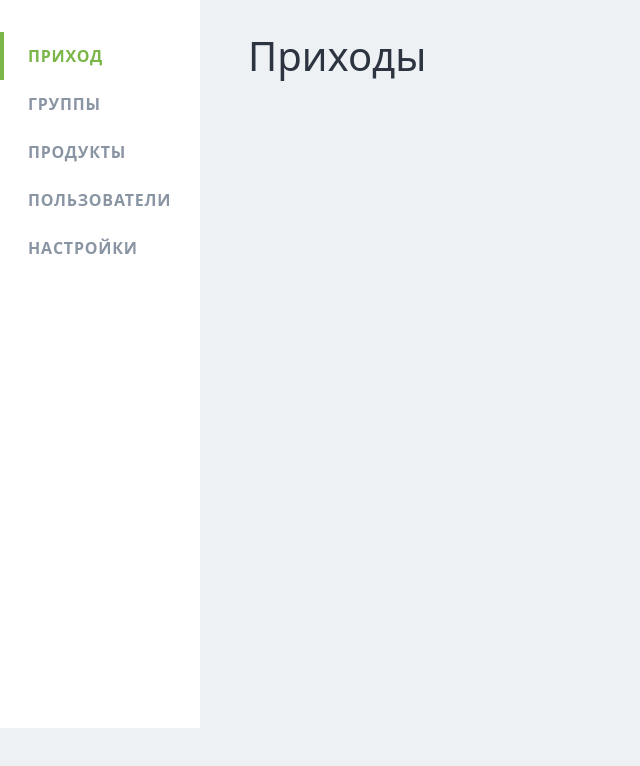
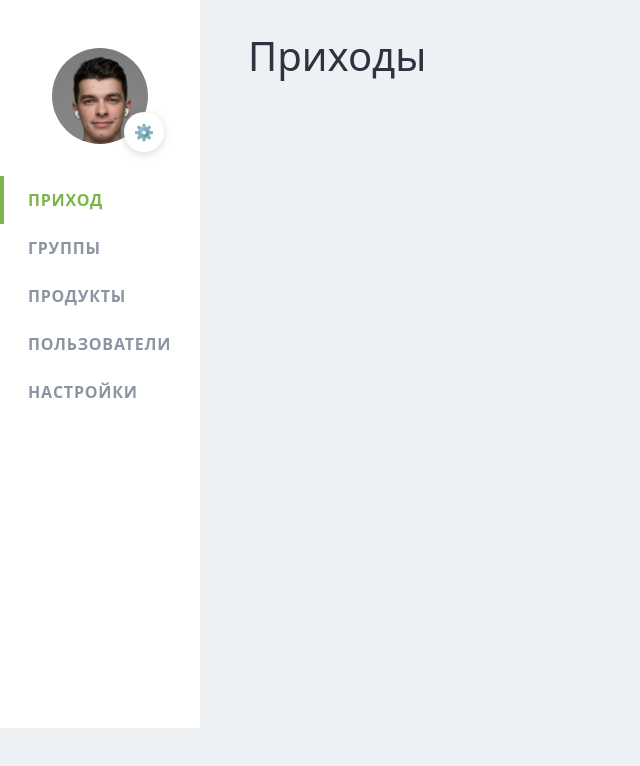
Before and after one commit to DmitriyYaroshchuk/inventory, a Next.js app in the folder frontend/: page /orders in a window 1280 px wide. Shown: the top 766 px of the page, without its empty margins (0-640 px from the left). Built offline with nearby package versions, Linux system fonts and the light colour scheme; no server answers.

Commit message:
feat: add user profile block

```diff
--- a/frontend/src/app/layout.tsx
+++ b/frontend/src/app/layout.tsx
@@ -2,6 +2,7 @@ import type { Metadata } from "next";
 import Providers from "@/components/Providers";
 import "./globals.scss";
 import Navigation from "@/components/NavigationMenu";
+import UserProfile from "@/components/UserProfile";
 
 export const metadata: Metadata = {
   title: 'Inventory',
@@ -15,6 +16,7 @@ const RootLayout = ({ children }: LayoutProps<'/'>) => {
         <Providers>
           <div className="app__body">
             <aside className="app__sidebar">
+              <UserProfile />
               <Navigation />
             </aside>
             <main className="app__content">{children}</main>
--- /dev/null
+++ b/frontend/src/components/UserProfile.scss
@@ -0,0 +1,31 @@
+@use "@/styles/variables" as *;
+
+.user-profile {
+  position: relative;
+  width: 96px;
+  height: 96px;
+  margin: 48px auto 0;
+
+  &__avatar {
+    display: block;
+    width: 100%;
+    height: 100%;
+    border-radius: 50%;
+    object-fit: cover;
+    object-position: top;
+  }
+
+  &__settings {
+    position: absolute;
+    right: -16px;
+    bottom: -8px;
+    width: 40px;
+    height: 40px;
+    border: 0;
+    border-radius: 50%;
+    background: #fff;
+    box-shadow: 0 2px 8px rgba(0, 0, 0, 0.15);
+    color: $text-muted;
+    cursor: default;
+  }
+}
--- /dev/null
+++ b/frontend/src/components/UserProfile.tsx
@@ -0,0 +1,21 @@
+import Image from 'next/image';
+import './UserProfile.scss';
+
+const UserProfile = () => {
+    return (
+        <div className="user-profile">
+            <Image
+                className="user-profile__avatar"
+                src="/avatar.jpg"
+                alt="User avatar"
+                width={96}
+                height={96}
+            />
+            <button className="user-profile__settings" type="button" aria-label="Settings">
+                ⚙
+            </button>
+        </div>
+    );
+};
+
+export default UserProfile;
```
Also changed, not shown: frontend/public/avatar.jpg (added).
